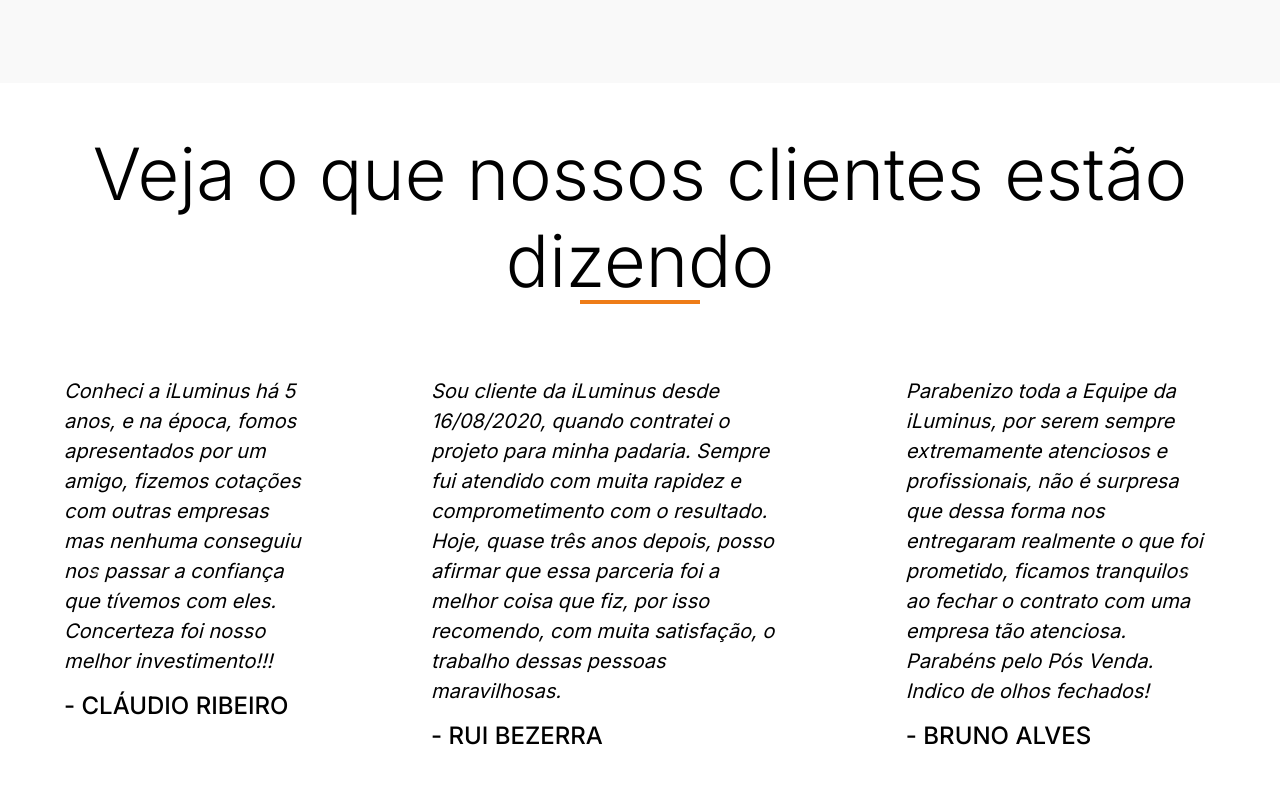
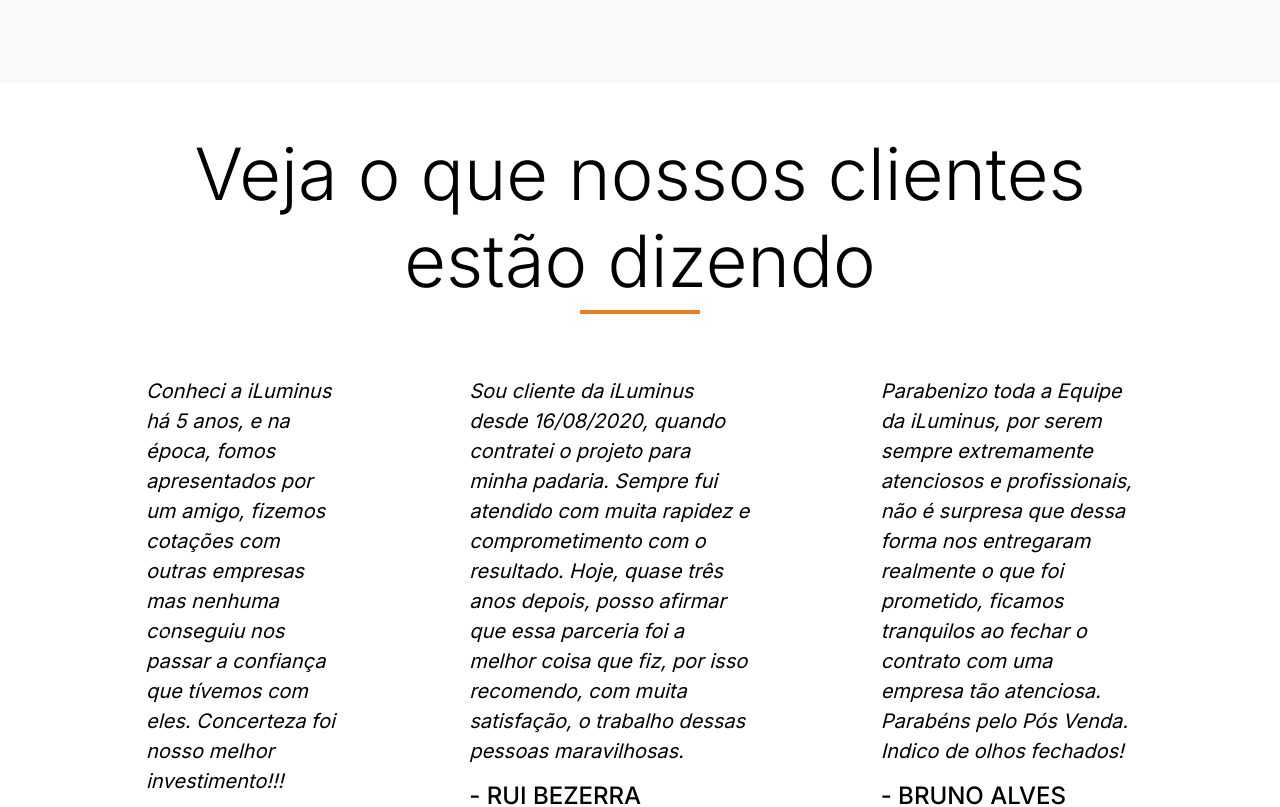
Before and after one commit to Aenewsss/iluminus-lp, a Next.js app: page / in a window 1280 px wide. Shown: the part 1840-2647 px from the top of the page. Built offline with nearby package versions, Linux system fonts and the light colour scheme.

Commit message:
responsive almost check

```diff
--- a/src/app/globals.css
+++ b/src/app/globals.css
@@ -69,7 +69,7 @@
     height: 100vh;
 }
 
-.img-differentials{
+.img-differentials {
     max-width: 140px;
     max-height: 120px;
 }
@@ -78,7 +78,9 @@
     background-color: var(--secondary) !important;
 }
 
-.mw-300 { max-width: 300px;}
+.mw-300 {
+    max-width: 300px;
+}
 
 .line-after {
     position: relative;
@@ -98,28 +100,29 @@
     transition: .5s ease !important;
 }
 
-.section-heading, .section-heading-left{
+.section-heading,
+.section-heading-left {
     position: relative;
 }
 
-.section-heading::after{
+.section-heading::after {
     position: absolute;
     content: '';
     height: 4px;
     width: 120px;
     background-color: var(--main-color);
-    bottom: 0;
+    bottom: -10px;
     left: 50%;
     transform: translateX(-50%);
 }
 
-.section-heading-left::after{
+.section-heading-left::after {
     position: absolute;
     content: '';
     height: 4px;
     width: 120px;
     background-color: var(--main-color);
-    bottom: 0;
+    bottom: -10px;
     left: 20px;
 }
 
@@ -157,6 +160,18 @@
     animation: club 4s linear infinite;
 }
 
+@media screen and (max-width: 992px) {
+    .line-after::after {
+        content: '';
+        position: absolute;
+        width: 100%;
+        height: 2px;
+        background-color: black;
+        bottom: -10px;
+        left: 4px;
+    }
+}
+
 @keyframes club {
     0% {
         transform: translateY(0);
--- a/src/components/Contact.tsx
+++ b/src/components/Contact.tsx
@@ -34,7 +34,7 @@
                             <h5 className="fw-light text-black mb-0">(61) 4042-7830</h5>
                         </Link>
 
-                        <div className="me-5 mt-5 pb-2">
+                        <div className="me-md-5 mt-5 pb-2">
                             <ReadySave />
                         </div>
 
--- a/src/components/Feedbacks.tsx
+++ b/src/components/Feedbacks.tsx
@@ -3,13 +3,13 @@
 
 const Feedbacks = () => {
     return (
-        <section className="mt-5" id="feedbacks">
+        <section className="mt-5 container" id="feedbacks">
             <h2 className="section-heading display-2 text-center w-100 mt-0 pt-0 container text-black">Veja o que nossos clientes estão dizendo</h2>
 
             <div className="col-md-12 d-flex flex-column align-items-center justify-content-between">
-                <div id="carouselId" className="carousel slide" data-bs-ride="carousel">
+                <div id="carouselId" className="carousel slide d-md-flex d-none" data-bs-ride="carousel">
                     <div className="carousel-inner" role="listbox">
-                        <div className="carousel-item  active">
+                        <div className="carousel-item active">
                             <div className="d-flex">
                                 <div className="d-flex flex-column p-3 m-5 feedback-card">
                                     <p className="fst-italic fs-5 text-black">Conheci a iLuminus há 5 anos, e na época, fomos apresentados por um amigo, fizemos cotações com outras empresas mas nenhuma conseguiu nos passar a confiança que tívemos com eles. Concerteza foi nosso melhor investimento!!!</p>
@@ -47,6 +47,48 @@
                         <span className="visually-hidden">Next</span>
                     </button>
                 </div>
+                <div id="carouselMobile" className="carousel slide d-md-none d-flex" data-bs-ride="carousel">
+                    <div className="carousel-inner" role="listbox">
+                        <div className="carousel-item active">
+                            <div className="d-flex flex-column p-3 m-5 feedback-card">
+                                <p className="fst-italic fs-5 text-black">Conheci a iLuminus há 5 anos, e na época, fomos apresentados por um amigo, fizemos cotações com outras empresas mas nenhuma conseguiu nos passar a confiança que tívemos com eles. Concerteza foi nosso melhor investimento!!!</p>
+                                <h4 className="text-uppercase text-black text-start">- Cláudio Ribeiro</h4>
+                            </div>
+                        </div>
+                        <div className="carousel-item">
+                            <div className="d-flex flex-column p-3 m-5 feedback-card">
+                                <p className="fst-italic fs-5 text-black">Sou cliente da iLuminus desde 16/08/2020, quando contratei o projeto para minha padaria. Sempre fui atendido com muita rapidez e comprometimento com o resultado. Hoje, quase três anos depois, posso afirmar que essa parceria foi a melhor coisa que fiz, por isso recomendo, com muita satisfação, o trabalho dessas pessoas maravilhosas.</p>
+                                <h4 className="text-uppercase text-black text-start">- Rui Bezerra</h4>
+                            </div>
+                        </div>
+                        <div className="carousel-item">
+                            <div className="d-flex flex-column p-3 m-5 feedback-card">
+                                <p className="fst-italic fs-5 text-black">Parabenizo toda a Equipe da iLuminus, por serem sempre extremamente atenciosos e profissionais, não é surpresa que dessa forma nos entregaram realmente o que foi prometido, ficamos tranquilos ao fechar o contrato com uma empresa tão atenciosa. Parabéns pelo Pós Venda. Indico de olhos fechados!</p>
+                                <h4 className="text-uppercase text-black text-start">- Bruno Alves</h4>
+                            </div>
+                        </div>
+                        <div className="carousel-item">
+                            <div className="d-flex flex-column p-3 m-5 feedback-card">
+                                <p className="fst-italic fs-5 text-black">Mesmo pelo prazo curto que tínhamos devido a construção e a complexidade, a iLuminus conseguiu compreender tudo com muita agilidade e profissionalismo. Sem dúvida indicaria os seus serviços.</p>
+                                <h4 className="text-uppercase text-black text-start">- Dhiogo Souza</h4>
+                            </div>
+                        </div>
+                        <div className="carousel-item">
+                            <div className="d-flex flex-column p-3 m-5 feedback-card">
+                                <p className="fst-italic fs-5 text-black">Empresa comprometida com o resultado e desempenho do sistema, comunicação clara, objetiva e certeira!!</p>
+                                <h4 className="text-uppercase text-black text-start">- Daniel Lemos</h4>
+                            </div>
+                        </div>
+                    </div>
+                    <button className="carousel-control-prev" type="button" data-bs-target="#carouselMobile" data-bs-slide="prev">
+                        <span className="carousel-control-prev-icon" aria-hidden="true"></span>
+                        <span className="visually-hidden">Previous</span>
+                    </button>
+                    <button className="carousel-control-next" type="button" data-bs-target="#carouselMobile" data-bs-slide="next">
+                        <span className="carousel-control-next-icon" aria-hidden="true"></span>
+                        <span className="visually-hidden">Next</span>
+                    </button>
+                </div>
                 <Family />
             </div>
         </section>
--- a/src/components/Footer.tsx
+++ b/src/components/Footer.tsx
@@ -20,9 +20,9 @@
                             </div>
                         </Link>
                     </div>
-                    <div className="col-md-4 d-flex d-flex align-items-center justify-content-center">
+                    <div className="col-md-4 d-flex d-flex align-items-center justify-content-center mt-md-0 mt-4">
                         <div className="text-black ">
-                            <h6 className="text-main fw-bold mb-0">REDES SOCIAIS</h6>
+                            <h6 className="text-main fw-bold mb-0 text-center">REDES SOCIAIS</h6>
                             <div className="d-flex flex-column gap-2 mt-3">
                                 <Link target="_blank" href={environments.mailLink} className="d-flex gap-2 fs-10 text-white mb-0">
                                     <Image loading="lazy" width={20} height={20} src="/icons/Email.svg" alt="Email ícone" />
--- a/src/components/Form/LeadForm.tsx
+++ b/src/components/Form/LeadForm.tsx
@@ -3,7 +3,7 @@
 const LeadForm = () => {
     return (
         <form>
-            <div className="mb-3 d-flex gap-3">
+            <div className="mb-3 d-flex gap-3 flex-wrap">
                 <input required type="text" className="form-control pt-3 pb-3 fs-4" placeholder="Nome Completo" />
                 <input required type="text" className="form-control pt-3 pb-3 fs-4" placeholder="Telefone" />
             </div>
--- a/src/components/HomeTop.tsx
+++ b/src/components/HomeTop.tsx
@@ -17,7 +17,7 @@
                         <p>Preencha o formulário e comece a economizar já na próxima fatura!</p>
                         <LeadForm />
                     </div>
-                    <div className="col-md-6 d-flex align-items-center justify-content-end">
+                    <div className="col-md-6 d-md-flex align-items-center justify-content-end d-none">
                         <Image className="mw-300" fill src="/iluminus-logo-white.png" alt="Logo Iluminus Transparente" />
                     </div>
                 </div>
```
